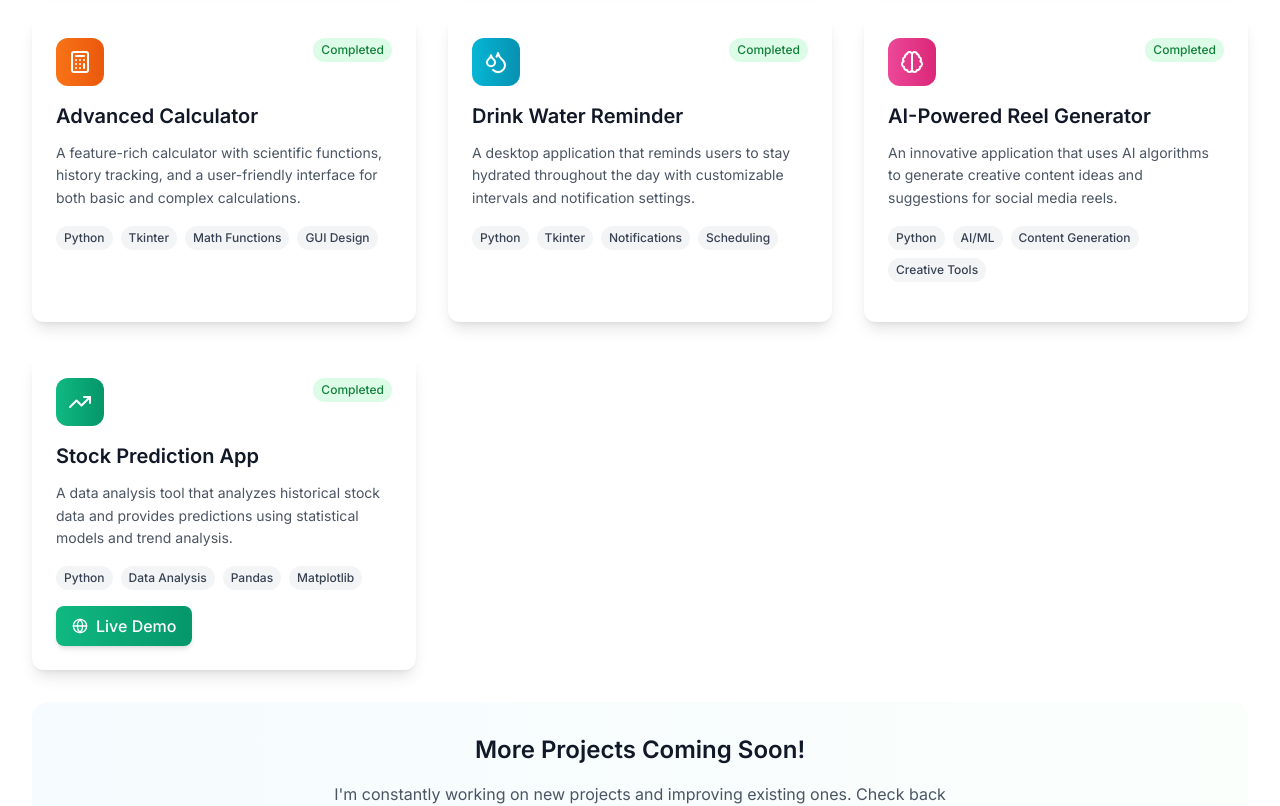
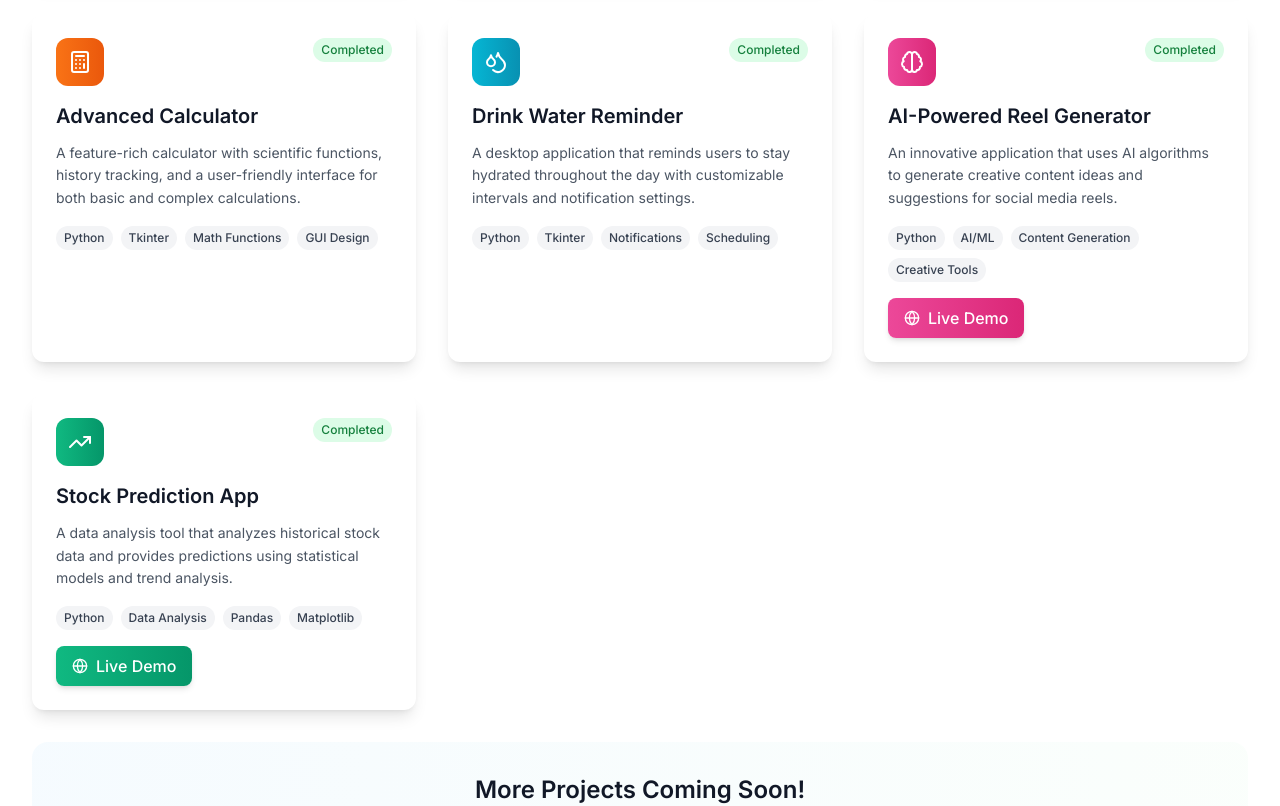
Before and after one commit to arifhussain107/Portfolio-Project, a React (Vite) app: page / in a window 1280 px wide. Shown: the part 3834-4640 px from the top of the page. Built offline with nearby package versions, Linux system fonts and the light colour scheme.

Commit message:
Add live demo button for AI-Powered Reel Generator with VidSnapAI link

```diff
--- a/src/components/Projects.tsx
+++ b/src/components/Projects.tsx
@@ -62,7 +62,7 @@ const Projects: React.FC = () => {
       technologies: ['Python', 'AI/ML', 'Content Generation', 'Creative Tools'],
       status: 'Completed',
       github: '#',
-      live: '#'
+      live: 'https://ai-reel-genreated-video.vercel.app/'
     },
     {
       title: 'Stock Prediction App',
@@ -144,8 +144,8 @@ const Projects: React.FC = () => {
                 </div>
               </div>
 
-              {/* Live Demo Button - Only for Stock Prediction App */}
-              {project.title === 'Stock Prediction App' && (
+              {/* Live Demo Button - Only for Stock Prediction App and AI-Powered Reel Generator */}
+              {(project.title === 'Stock Prediction App' || project.title === 'AI-Powered Reel Generator') && (
                 <div className="mt-4">
                   <motion.a
                     whileHover={{ scale: 1.05 }}
@@ -153,7 +153,11 @@ const Projects: React.FC = () => {
                     href={project.live}
                     target="_blank"
                     rel="noopener noreferrer"
-                    className="inline-flex items-center gap-2 px-4 py-2 bg-gradient-to-r from-emerald-500 to-emerald-600 text-white rounded-lg font-medium hover:from-emerald-600 hover:to-emerald-700 transition-all duration-300 shadow-md hover:shadow-lg"
+                    className={`inline-flex items-center gap-2 px-4 py-2 text-white rounded-lg font-medium transition-all duration-300 shadow-md hover:shadow-lg ${
+                      project.title === 'Stock Prediction App'
+                        ? 'bg-gradient-to-r from-emerald-500 to-emerald-600 hover:from-emerald-600 hover:to-emerald-700'
+                        : 'bg-gradient-to-r from-pink-500 to-pink-600 hover:from-pink-600 hover:to-pink-700'
+                    }`}
                   >
                     <Globe size={16} />
                     Live Demo
```
